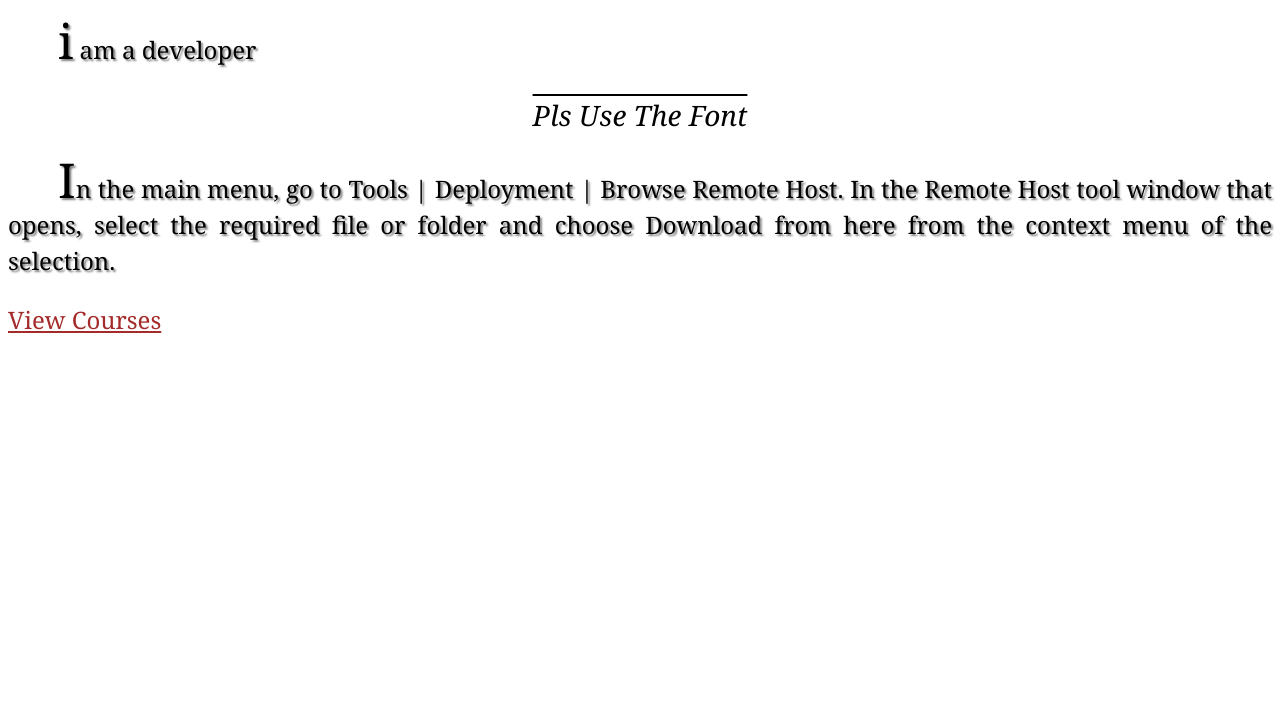
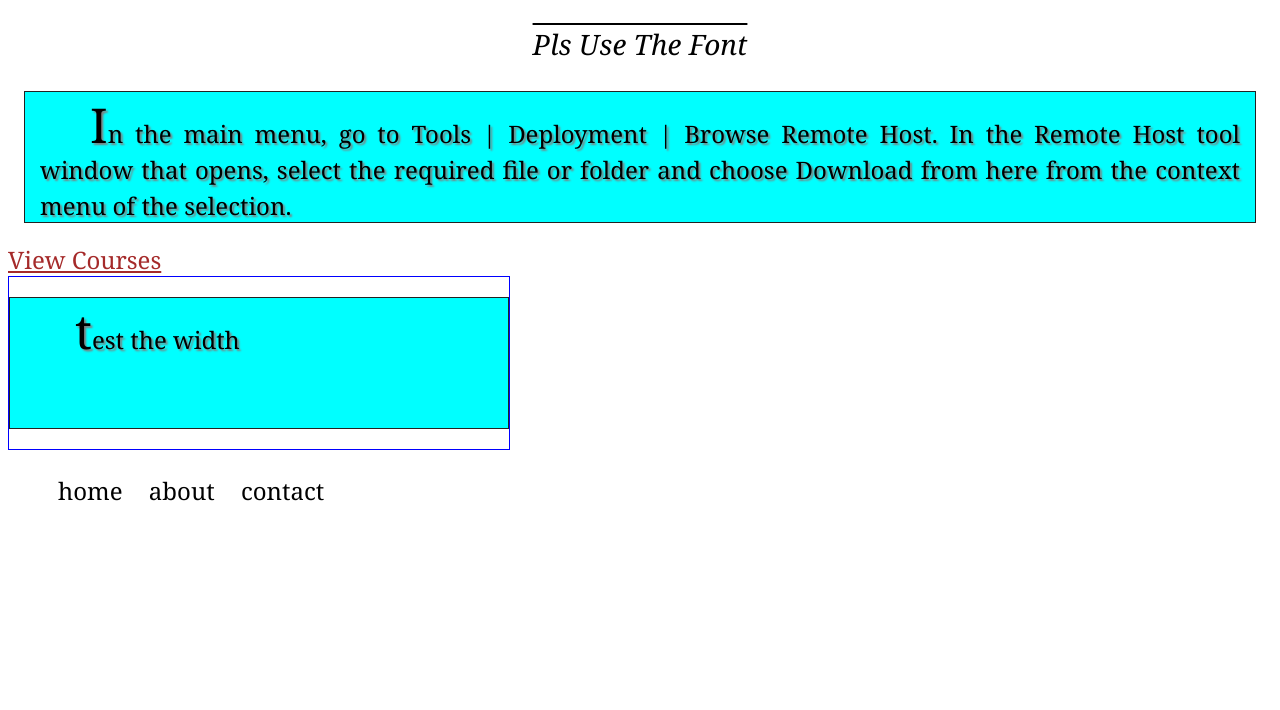
Before and after one commit to Monisha-Ramesh-125/html-and-css, a website built with webpack: page untitled1/index.html in a window 1280 px wide. Shown: the part 90-800 px from the top of the page. Built offline with nearby package versions, Linux system fonts and the light colour scheme.

Commit message:
color in css

```diff
--- a/untitled1/css/style.css
+++ b/untitled1/css/style.css
@@ -10,6 +10,9 @@ h2 {
   /*em is relative already body la 24px nnu calculate anathula erunthu double aitu 48px ah kamikkum */
   /*hete 1 em = body la erukka 1.5 em*/
   /*parent oda size ah vechu pannum parent kku ellaina ancestor antha mari poitae erukkum*/
+
+  border : 1px solid black
+  /* heading a suthi intha  mari erukku...namma border kudathatha pakka mudiyum */
 
 }
 
@@ -40,7 +43,72 @@ text-align: justify;
   /*1 st value left or right evlo thoram shadow varanum */
   /*2 nd value is vertival*/
   /*3 rd value is evlo blur venum*/
+  border : 1px solid black;
+  /*we can separete ebve three parametres as */
+  /*border-width: 4px;*/
+  /*border-style: solid;*/
+  /*border-color: aqua;*/
+/*we can give the each side separately*/
+/*  border-top-width: thick;*/
+/*!*border-width: 2px 2px 2px 2px;*! top right botttom left*/
+ padding: 15px; /* border kku text kku ulla  gap*/
+  /*margin: 20px ; !*border kku athuku pakkathula or athukku velila erukka element kku naduvula erukka gap than margin*!*/
+margin: 20px auto 20px auto;  /*left and right kku mattu auto kuduthurukkom athuvae calculate pannikum center ah vanthukkum*/
+  /*padding margin parent to child la inheri agathu..but font family and font size la inherit agum*/
 
+  /*width : 300px;*/
+  height: 400px;
+  background-color: aqua;
+ /*width:50%; !* brower window oda width la 50% eduthukkum*!*/
+  /* suppose intha para already oru parent kkula erukkuna then antha parent base panni tha percentage kanakkula eduthukkum(see below wxample paradiv) */
+
+max-width: 1200px;
+  /*inths size kku mela pogama pathukkum*/
+  min-width: 300px;
+  max-height: 100px;
+   /*height ah thandi box kku veliyah text display achuna overflow scroll kuduthu scrollable ah aikkikalam*/
+  overflow: scroll;
+
+  min-height: 100px;
+
+  /*we can give max height and min height also*/
+
+
+
+  /*width : 300px intha mari kudutha screen perusu analu 300 x tha erukkum so max width and min width kudukkalam;*/
+
+  /*width 300 px meand it does not include padding margin border it includes only content length*/
+
+  /*if we want round border*/
+  /*border-radius: 3px;*/
+  /*we will get rounded corner*/
+/*border-radius: 80px 50px;*/
+/*  box-shadow: 10px 10px 5px grey;*/
+
+  /*box shadow la inset nnu kudukkalam appadi kudutha shadow ulla varum or negative la kudukkalam*/
+border-image: url("../icon.png") 30 stretch;
+}
+
+
+.paradiv{
+  width: 500px;
+  border: 1px solid blue;
+}
+
+li{
+  display: inline;
+  /*display none kudutha display agathu*/
+  /*if we want new line then we put display block*/
+  /*navigation bar is designed using this*/
+  margin: 10px;
+}
+
+.coming-soon{
+  display: none;
+  /*space will be occupied by another element*/
+  /*or*/
+  visibility: collapse;
+  /*space will be empty*/
 }
 p:first-letter{
   /*we can also use p:first line*/
--- a/untitled1/index.html
+++ b/untitled1/index.html
@@ -8,9 +8,22 @@
 
 <h2>monisha's website</h2>
 <div class ="box"></div>
-<p id="para1" class = "myclass class2">i am a developer</p>
+<!--<p id="para1" class = "myclass class2">i am a developer</p>-->
 <h3>pls use the font</h3>
 <p>In the main menu, go to Tools | Deployment | Browse Remote Host. In the Remote Host tool window that opens, select the required file or folder and choose Download from here from the context menu of the selection.</p>
 <a href="">View Courses</a>
+<div class="paradiv">
+  <p>test the width</p>
+</div>
+<div>
+  <ul>
+    <li>home</li>
+    <li>about</li>
+    <li class="coming-soon">Service</li>
+    <li>contact</li>
+
+<!--    ithellam block elements it takses one line we want it to side by side (see css)-->
+  </ul>
+</div>
 </body>
 </html>
```
